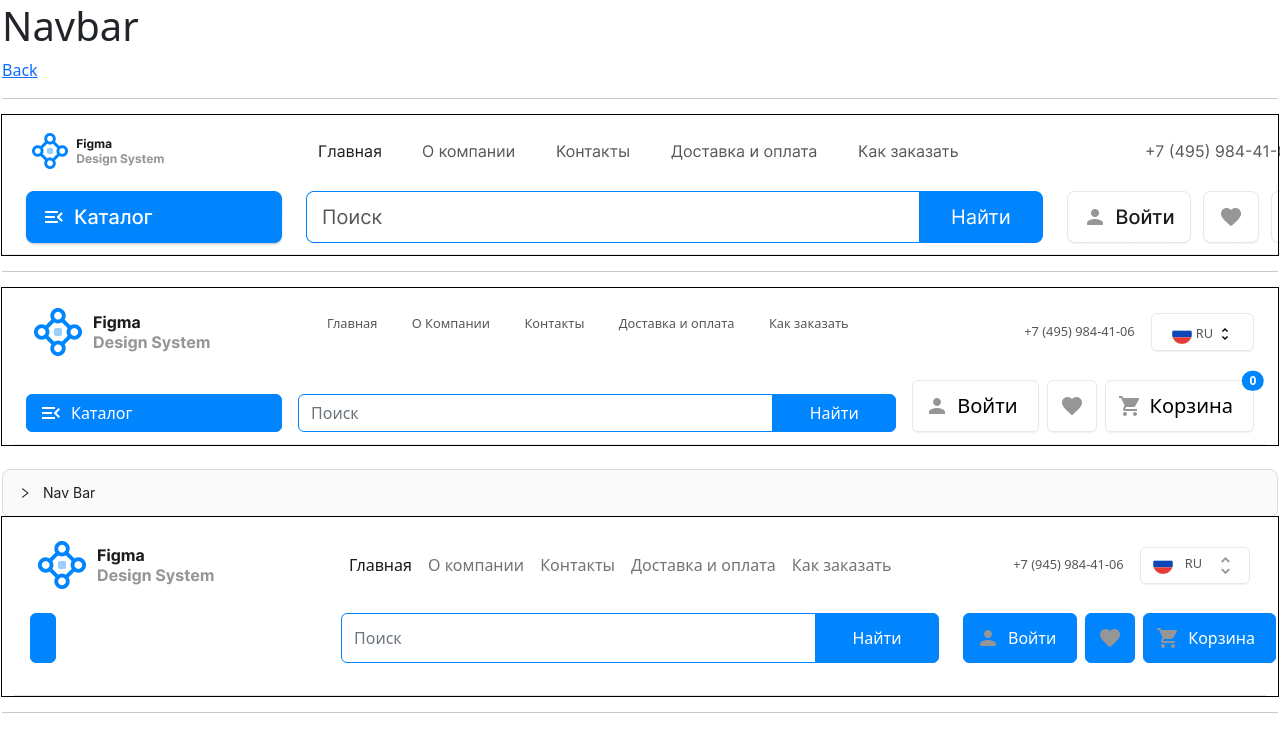
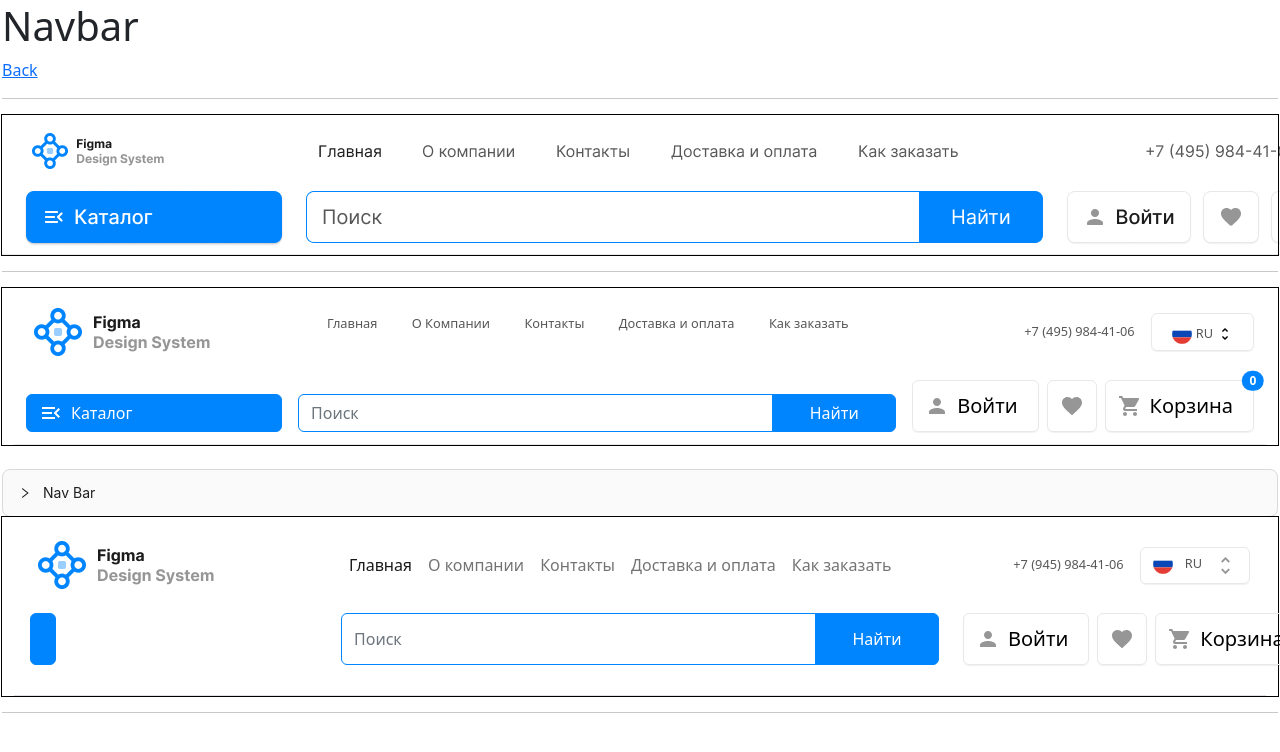
Before and after one commit to picus23/any-web-components, a Next.js app: page /navbar in a window 1280 px wide. Shown: the top 752 px of the page. Built offline with nearby package versions, Linux system fonts and the light colour scheme.

Commit message:
edit btns

```diff
--- a/components/buttons/Button.tsx
+++ b/components/buttons/Button.tsx
@@ -13,16 +13,13 @@ interface ButtonProps {
     contentPosition?: 'center' | 'start'
     btn_style?: 'btn-primary' | 'btn-secondary' | 'btn-outline-secondary' | 'btn-success' | 'btn-outline-primary',
     onClick?: () => void,
-    onBasket?: () => void,
-    onLogin?: () => void,
-    onFavorite?: () => void,
     htmlType?: 'submit' | 'reset',
     fontSize?: string,
 }
 
-const Button: FC<ButtonProps> = ({ children, icon, iconRightContent, onClick, onBasket, onLogin, onFavorite, counter, style, btn_style, class_name, contentPosition = 'center', counterPosition, htmlType = 'submit', fontSize }) => {
+const Button: FC<ButtonProps> = ({ children, icon, iconRightContent, onClick, counter, style, btn_style, class_name, contentPosition = 'center', counterPosition, htmlType = 'submit', fontSize }) => {
     return <button
-        onClick={onClick || onBasket || onLogin || onFavorite}
+        onClick={onClick}
         type={htmlType}
         className={btn_style
             ? 'd-flex justify-content-' + contentPosition + ' ' + class_name + ' position-relative align-items-center btn ' + btn_style
--- a/components/navbar/TempNavbar.tsx
+++ b/components/navbar/TempNavbar.tsx
@@ -1,22 +1,19 @@
 import Link from "next/link";
 import { FC, ReactNode, RefObject } from "react";
-import { MdFavorite, MdMenuOpen, MdOutlineFavorite, MdOutlineMenuOpen, MdPerson, MdShoppingCart, MdUnfoldMore } from "react-icons/md";
+import { MdFavorite, MdPerson, MdShoppingCart, MdUnfoldMore } from "react-icons/md";
 import Button from "../buttons/Button";
 
 
 interface TempNavbarProps {
     catalog: ReactNode,
     hook: RefObject<HTMLDivElement>,
-    basket: ReactNode,
-    login: ReactNode,
-    favorite: ReactNode,
     onBasket: () => void,
     onLogin: () => void,
     onFavorite: () => void,
     basketCounter: number,
 }
 
-const TempNavbar: FC<TempNavbarProps> = ({ catalog, hook, basket, login, favorite, onBasket, onLogin, onFavorite }) => {
+const TempNavbar: FC<TempNavbarProps> = ({ catalog, hook, onBasket, onLogin, onFavorite }) => {
     return <div ref={hook} className="p-3 sticky-top zindex-offcanvas bg-white header-shadow border-bottom">
 
         <div className="row align-items-center mb-3">
@@ -115,17 +112,30 @@ const TempNavbar: FC<TempNavbarProps> = ({ catalog, hook, basket, login, favorit
             </div>
             <div className="col-3 d-flex align-items-stretch">
                 <div className="d-flex gap-2 w-100">
-
-                    {login}
-
-                    {favorite}
-
-
-                    {basket}
-
-
-
-
+                    <Button
+                        onClick={onLogin}
+                        style={{ height: '52px' }}
+                        fontSize="20px"
+                        icon={<MdPerson size={24} fill={'#969696'} />}
+                        btn_style="btn-outline-secondary">
+                        Войти
+                    </Button>
+                    <Button
+                        onClick={onFavorite}
+                        style={{ height: '52px' }}
+                        icon={<MdFavorite size={24} fill={'#969696'} />}
+                        btn_style="btn-outline-secondary"
+                    />
+                    <Button
+                        onClick={onBasket}
+                        style={{ height: '52px' }}
+                        fontSize="20px"
+                        counterPosition="right"
+                        icon={<MdShoppingCart size={24} fill={'#969696'} />}
+                        btn_style="btn-outline-secondary"
+                        counter={0}>
+                        Корзина
+                    </Button>
                 </div>
             </div>
         </div>
--- a/components/searchElement/fields/FieldEncoding.tsx
+++ b/components/searchElement/fields/FieldEncoding.tsx
@@ -19,7 +19,7 @@ function FieldEncoding(props: FieldEncodingProps) {
         <div className="search-field my-2">
             <div className='d-flex justify-content-between align-items-center w-100 gap-2'>
                 <div className='d-flex gap-2'>
-                    <img style={{aspectRatio:'1/1',width:'70%',height:'70%'}} src={props.imgUrl} alt="logo" />
+                    <img style={{aspectRatio:'1/1',width:'64px',height:'64px'}} src={props.imgUrl} alt="logo" />
                     <div className="d-flex flex-column justify-content-center">
                         <span className="font-size-20 fw-500">{props.pagetitle}</span>
                         <div className='d-flex gap-2'>
```
